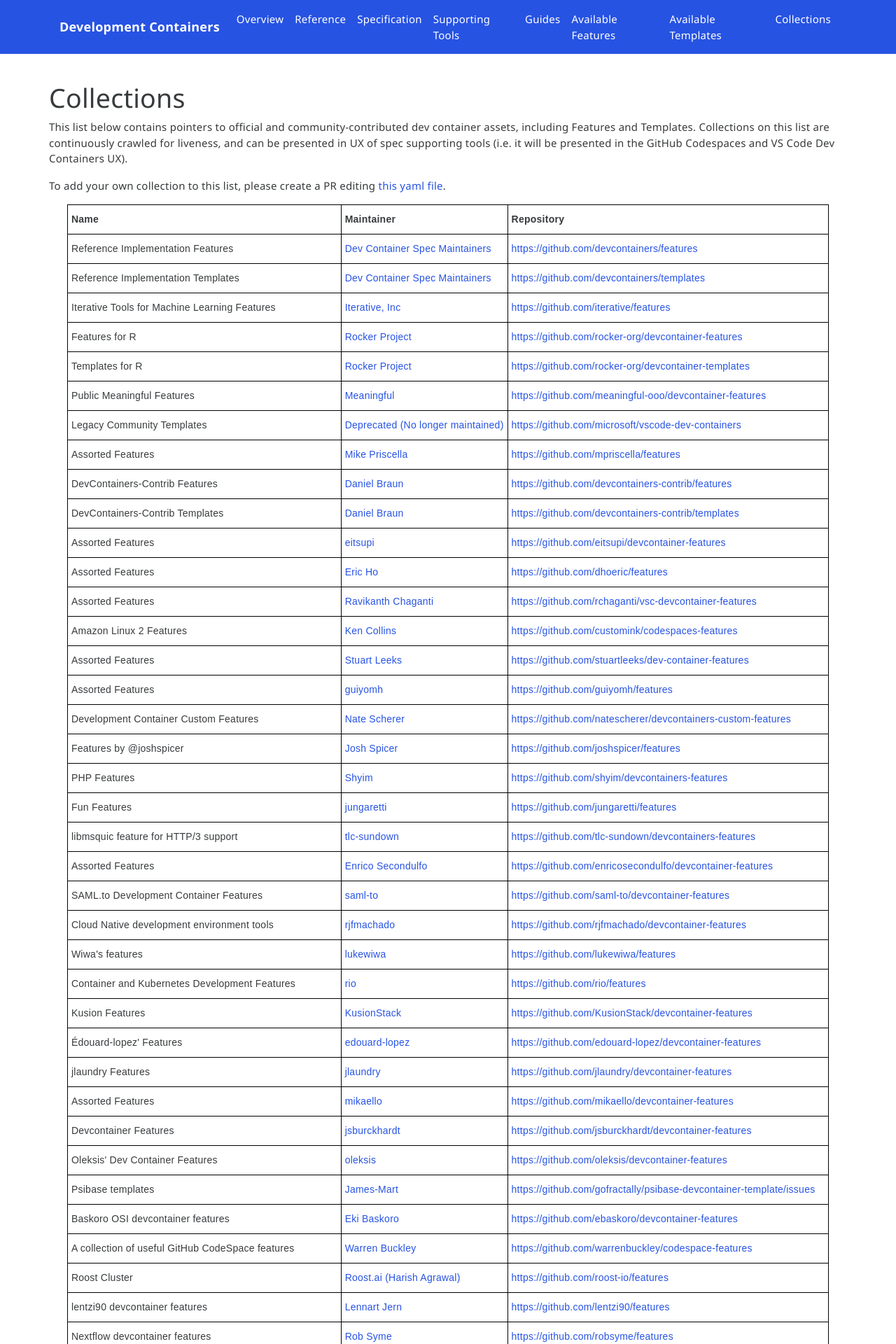
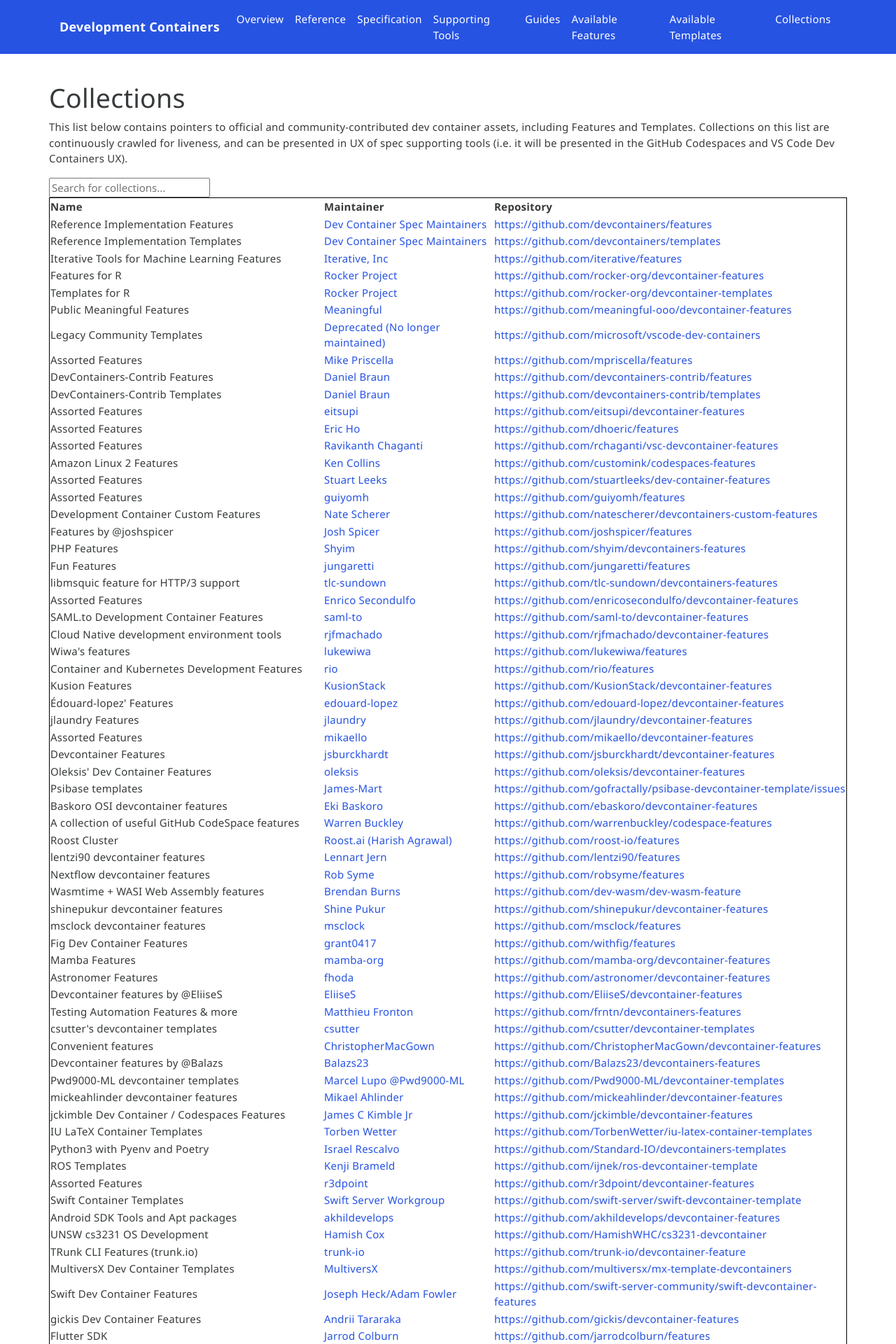
Before and after one commit to devcontainers/devcontainers.github.io, a Jekyll site: the page built from collections.html, in a window 1280 px wide. Shown: the top 1920 px of the page at 70% size. Built offline with Jekyll 4.4.1, drawn with Linux system fonts in a browser that asks for light colours; nearby versions of some CDN libraries; comment, search, counter and statistics services are not loaded.

Commit message:
Add search functionality to collection table

```diff
--- a/collections.html
+++ b/collections.html
@@ -12,22 +12,50 @@
     (i.e. it will be presented in the GitHub Codespaces and VS Code Dev Containers UX).
 </p>
 
-<p>
-    To add your own collection to this list, please create a PR editing <a
-        href="https://github.com/devcontainers/devcontainers.github.io/blob/gh-pages/_data/collection-index.yml">this
-        yaml file</a>.
-</p>
-<tr>
-    <td class="tg-0lax"><b>Name</b></b></td>
-    <td class="tg-0lax"><b>Maintainer</b></td>
-    <td class="tg-0lax"><b>Repository</b></td>
-</tr>
+<style>
+    table {
+        border: 1px solid black;
+    }
+</style>
 
-{% for c in site.data.collection-index %}
-<tr>
-    <td class="tg-0lax">{{ c.name }}</td>
-    <td class="tg-0lax"><a rel="nofollow" href="{{ c.contact | strip_html  }}">{{ c.maintainer | strip_html }}</a></td>
-    <td class="tg-0lax"><a rel="nofollow" href="{{ c.repository | strip_html  }}">{{ c.repository | strip_html }}</a>
-    </td>
-</tr>
-{% endfor %}
+<input type="text" id="searchInput" onkeyup="searchTable()" placeholder="Search for collections...">
+
+<table id="collectionTable">
+    <thead>
+        <tr>
+            <th><b>Name</b></th>
+            <th><b>Maintainer</b></th>
+            <th><b>Repository</b></th>
+        </tr>
+    </thead>
+    <tbody>
+        {% for c in site.data.collection-index %}
+        <tr>
+            <td>{{ c.name }}</td>
+            <td><a rel="nofollow" href="{{ c.contact | strip_html  }}">{{ c.maintainer | strip_html }}</a></td>
+            <td><a rel="nofollow" href="{{ c.repository | strip_html  }}">{{ c.repository | strip_html }}</a></td>
+        </tr>
+        {% endfor %}
+    </tbody>
+</table>
+
+<script>
+    function searchTable() {
+        var input, filter, table, tr, td, i, txtValue;
+        input = document.getElementById("searchInput");
+        filter = input.value.toUpperCase();
+        table = document.getElementById("collectionTable");
+        tr = table.getElementsByTagName("tr");
+        for (i = 0; i < tr.length; i++) {
+            td = tr[i].getElementsByTagName("td")[0];
+            if (td) {
+                txtValue = td.textContent || td.innerText;
+                if (txtValue.toUpperCase().indexOf(filter) > -1) {
+                    tr[i].style.display = "";
+                } else {
+                    tr[i].style.display = "none";
+                }
+            }
+        }
+    }
+</script>
```
